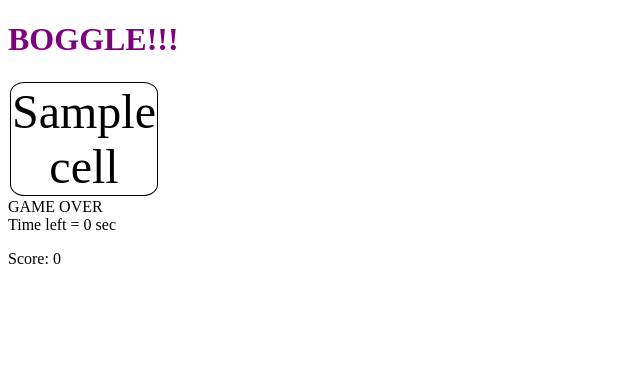
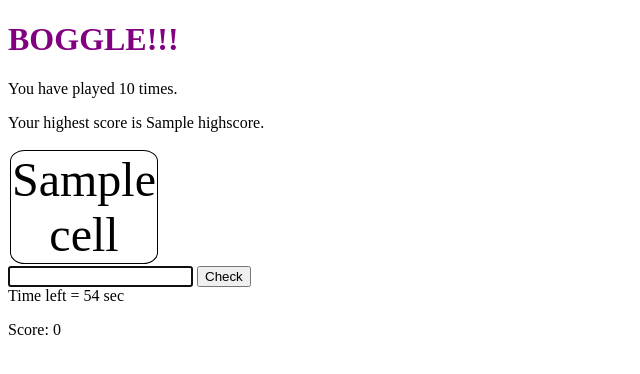
Before and after one commit to dane-leblanc/boggle, a Flask app: template templates/index.html in a window 1280 px wide. Shown: the top 374 px of the page, without its empty margins (0-640 px from the left). Run offline with Flask 2, Linux system fonts and the light colour scheme; the template is opened without the code that fills it: most values are stand-ins (such as "Sample title", 1, 10 or a date in 2020); parts of the project's set-up code (start-up, migrations or seed data) failed here and were passed over; some libraries are stand-ins or nearby versions.

Commit message:
Finished session, ready to refactor and test

```diff
--- a/app.py
+++ b/app.py
@@ -8,16 +8,18 @@ boggle_game = Boggle()
 
 @app.route('/')
 def show_homepage():
-
+    """ make the board, reset the board in session to match the current board. Get high score and number of plays from session (report as zero if they're not in session). Render gameboard in DOM.  """
     board = boggle_game.make_board()
     session['board'] = board
     highscore = session.get("highscore", 0)
     numplays = session.get("numplays", 0)
+
     return render_template('index.html', board=board, highscore=highscore, numplays=numplays)
 
 @app.route('/check-word')
 def check_word():
-
+    """ get the word from the form and check it against the current board (stored in our session)
+    """
     word = request.args["word"]
     board = session["board"]
     response = boggle_game.check_valid_word(board, word)
@@ -26,11 +28,14 @@ def check_word():
 
 @app.route("/end-game", methods=["POST"])
 def end_game():
+    #get the axios post (score) from endgame function
     score = request.json["score"]
+    #get high score and number of times played from session
+    #if they are not in the session, set that value to zero
     highscore = session.get("highscore", 0)
     numplays = session.get("numplays", 0)
-
+    #update session data
     session["numplays"] = numplays + 1
     session["highscore"] = max(score, highscore)
-
-    return jsonify(brokeRecord=score > highscore)
+    #apparently we have to return something or there will be a 500 error, which is bad?
+    return jsonify({})
--- a/static/script.js
+++ b/static/script.js
@@ -3,7 +3,7 @@
 let score = 0;
 
 //Set countdown timer to endgame
-let time = 5;
+let time = 60;
 $("#timer").html(time + " sec");
 
 //create a Set where correct words from the board are stored
@@ -13,25 +13,33 @@ $(".submit-word").on("submit", handleSubmit);
 
 async function handleSubmit(e) {
   e.preventDefault();
-
+  //variable for the word submitted through the form
   let word = $(".word").val();
+  //do nothing if form was submitted with no text
   if (!word) return;
-
+  //if submitted word is already in our Set of words, reset form and do nothing else
   if (words.has(word)) {
     $(".submit-word").trigger("reset");
     return;
   }
 
-  // const res = await axios.get("/check-word", { params: { word: word } });
+  //Send the word from the form to the "server" to have it check if it is an appropriate response. **Why is this a get instead of post if we are sending data?**
+  const res = await axios.get("/check-word", { params: { word: word } });
 
-  const res = await axios.get(`/check-word?word=${word}`);
+  //this is just equivalent to the request above
+  // const res = await axios.get(`/check-word?word=${word}`);
 
+  //set the response from the server to a variable
   let response = res.data.result;
   console.log(response);
+
+  //reset form
   $(".submit-word").trigger("reset");
 
+  //Display the server's response in the DOM
   $("#response").html(response);
 
+  //If the server determined this was an appropriate response, add the word to the words Set, update the score value and update the score displayed in the DOM.
   if (response === "ok") {
     words.add(word);
     score += word.length;
@@ -40,12 +48,15 @@ async function handleSubmit(e) {
 }
 
 let countDown = setInterval(function () {
+  //Every second, decrease time by one and update time displayed in the DOM
   time--;
   $("#timer").html(time + " sec");
+  //run this function that only continues to run if time is up.
   stopTimer();
 }, 1000);
 
 async function stopTimer() {
+  //if time has run out, stop the countdown and run endGame function.
   if (time < 1) {
     clearInterval(countDown);
     await endGame();
@@ -53,8 +64,11 @@ async function stopTimer() {
 }
 
 async function endGame() {
+  //Replace timer with the text "GAME OVER"
   $(".submit-word").hide();
   $("#boggle").append($("<span>").html("GAME OVER"));
+  //update the server by telling it we have completed another game, and update the high score (if necessary) **This one is post, but the other one is get. How come?**
   const res = await axios.post("/end-game", { score: score });
+  //this is just because I wanted to see what this response looks like
   console.log(res);
 }
--- a/templates/index.html
+++ b/templates/index.html
@@ -9,6 +9,10 @@
   </head>
   <body>
     <h1>BOGGLE!!!</h1>
+    <div>
+      <p>You have played {{numplays}} times.</p>
+      <p>Your highest score is {{highscore}}.</p>
+    </div>
     <section id="boggle">
       <table class="board">
         <tbody>
```
Also changed, not shown: tests/test.py (+10 -0 lines).
